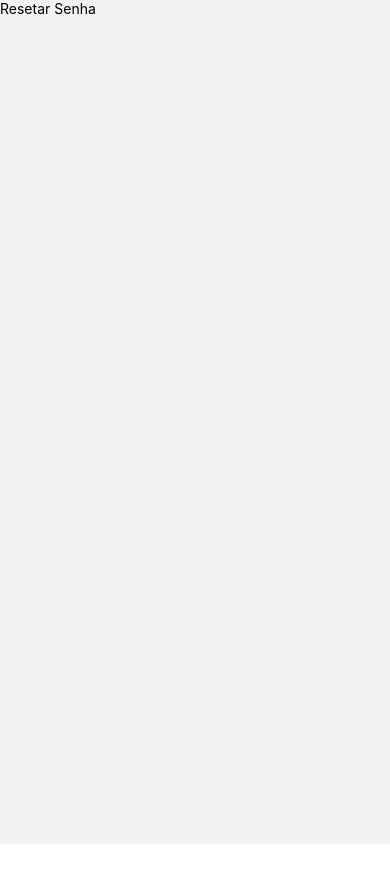
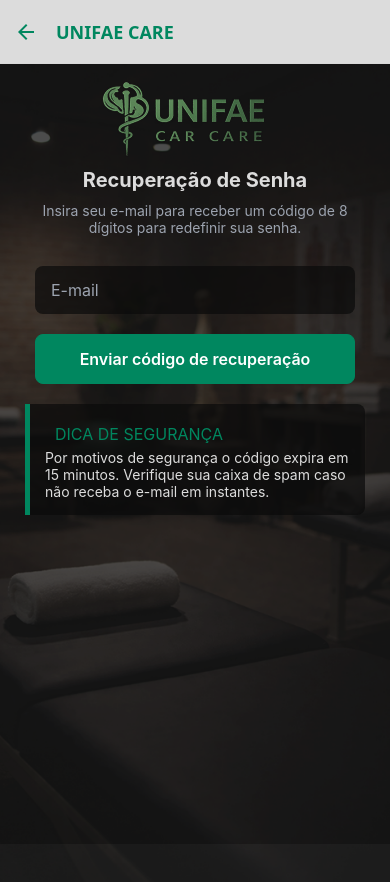
Before and after one commit to joaoBrandaoRessoni/Cuidar-Mover, a React Native app: screen /ResetarSenha in a window 390 px wide. Shown: the top 882 px of the page. Before the commit the page ends 844 px from the top, so only its background shows below. Built offline with nearby package versions, Linux system fonts and the light colour scheme.

Commit message:
Enviando a tela de solicitar o reset da senha

```diff
--- a/package.json
+++ b/package.json
@@ -3,7 +3,7 @@
   "version": "1.0.0",
   "main": "index.js",
   "scripts": {
-    "start": "expo start",
+    "start": "expo start -c",
     "android": "expo run:android",
     "ios": "expo run:ios",
     "web": "expo start --web"
@@ -17,7 +17,7 @@
     "react": "^19.1.0",
     "react-dom": "^19.1.0",
     "react-native": "0.81.5",
-    "react-native-gesture-handler": "^2.31.1",
+    "react-native-gesture-handler": "~2.28.0",
     "react-native-safe-area-context": "~5.6.0",
     "react-native-screens": "~4.16.0",
     "react-native-web": "^0.21.2"
--- a/src/components/Input/index.js
+++ b/src/components/Input/index.js
@@ -7,6 +7,8 @@
   value,
   onChangeText,
   style,
+  keyboardType,
+  secureTextEntry,
   ...rest
 }) {
   return (
@@ -17,6 +19,8 @@
         placeholderTextColor={colors.font}
         value={value}
         onChangeText={onChangeText}
+        keyboardType={keyboardType ?? "default"}
+        secureTextEntry={secureTextEntry}
         {...rest}
       />
     </View>
--- a/src/pages/Login.js
+++ b/src/pages/Login.js
@@ -55,16 +55,18 @@
                         placeholder="E-mail"
                         value={email}
                         onChangeText={setEmail}
+                        keyboardType={"email-address"}
                     />
 
                     <Input
                         placeholder="Senha"
                         value={senha}
                         onChangeText={setSenha}
+                        secureTextEntry={true}
                     />
 
                     <View style={{ alignItems: 'flex-end', paddingHorizontal: 35 }}>
-                        <TouchableOpacity>
+                        <TouchableOpacity onPress={() => navigation.navigate("ResetarSenha")}>
                             <Text style={styles.txtVerde}>Recuperar Senha</Text>
                         </TouchableOpacity>
                     </View>
--- a/src/pages/RecuperarAcesso.js
+++ b/src/pages/RecuperarAcesso.js
@@ -5,6 +5,7 @@
 import Input from '../components/Input'
 import Button from '../components/Button'
 import Footer from '../components/Footer'
+import FeedbackCard from '../components/FeedbackCard/FeedbackCard'
 
 const { height, width } = Dimensions.get('window');
 
@@ -13,6 +14,42 @@
     const [senha, setSenha] = useState('');
     const [codigo, setCodigo] = useState('');
     const [confirmeSenha, setConfirmeSenha] = useState('');
+    const [feedback, setFeedback] = useState({
+        message: '',
+        type: 'error'
+    });
+
+    const handleSubmit = () => {
+        if (!senha || !email || !codigo || !confirmeSenha) {
+            setFeedback({
+                message: 'Campos vazios, todos os campos devem estar preenchidos.',
+                type: 'error'
+            });
+
+            return;
+        }
+
+        if (senha != confirmeSenha) {
+            setFeedback({
+                message: 'Ambas as senhas digitadas precisam ser iguais',
+                type: 'error'
+            });
+            return;
+        }
+
+        if (senha && confirmeSenha) {
+            setFeedback({
+                message: 'Senha alterada com sucesso.',
+                type: 'success'
+            });
+            setTimeout(() => {
+                navigation.navigate("Login")
+            }, 1500);
+            return;
+        }
+
+        setFeedback({ message: '', type: 'error' });
+    };
 
     return (
         <ImageBackground
@@ -41,6 +78,7 @@
                         placeholder="E-mail"
                         value={email}
                         onChangeText={setEmail}
+                        keyboardType={"email-address"}
                     />
                     <Input
                         placeholder="Código de verificação"
@@ -52,22 +90,29 @@
                         placeholder="Senha"
                         value={senha}
                         onChangeText={setSenha}
+                        secureTextEntry={true}
                     />
 
                     <Input
                         placeholder="Confirmar senha"
                         value={confirmeSenha}
                         onChangeText={setConfirmeSenha}
+                        secureTextEntry={true}
                     />
                 </View>
 
                 <View>
                     <Button
                         title="Atualizar Senha"
-                        onPress={() => console.log('Clicou')}
+                        onPress={handleSubmit}
                         color={colors.greenPrimary}
                     />
                 </View>
+
+                <FeedbackCard
+                    type={feedback.type}
+                    message={feedback.message}
+                />
 
                 {/* <Footer /> */}
             </View>
--- a/src/pages/ResetarSenha.js
+++ b/src/pages/ResetarSenha.js
@@ -1,9 +1,124 @@
-import { View, Text } from 'react-native'
+import {
+  View,
+  Text,
+  ImageBackground,
+  StyleSheet,
+  Dimensions,
+  Image,
+} from "react-native";
+import { colors } from "../theme/colors";
+import Card from "../components/Card";
+import Input from "../components/Input";
+import { useState } from "react";
+import Button from "../components/Button";
+import FeedbackCard from "../components/FeedbackCard/FeedbackCard";
 
-export const ResetarSenha = () => {
-    return (
+const { height, width } = Dimensions.get("window");
+
+export const ResetarSenha = ({ navigation }) => {
+  const [email, setEmail] = useState("");
+  const [feedback, setFeedback] = useState({
+    message: "",
+    type: "error",
+  });
+
+  const handleSubmit = () => {
+    if (!email) {
+      setFeedback({
+        message: "Campo vazio, digite o e-mail para prosseguir.",
+        type: "error",
+      });
+      return;
+    }
+
+    setFeedback({ message: "", type: "error" });
+
+    navigation.navigate("RecuperarAcesso");
+  };
+
+  return (
+    <ImageBackground
+      source={require("../../assets/imagens/capa.png")}
+      style={styles.background}
+      resizeMode="cover"
+    >
+      <View style={styles.overlay}>
+        <View style={styles.top}>
+          <Image
+            source={require("../../assets/imagens/logo.png")}
+            style={styles.logo}
+          />
+          <Text style={styles.titulo}>Recuperação de Senha</Text>
+        </View>
+
+        <View style={{ paddingHorizontal: 25 }}>
+          <Text style={styles.txtRedef}>
+            Insira seu e-mail para receber um código de 8 dígitos para redefinir
+            sua senha.
+          </Text>
+        </View>
+
+        <View style={{ gap: 15, paddingVertical: 20 }}>
+          <Input
+            placeholder="E-mail"
+            value={email}
+            onChangeText={setEmail}
+            keyboardType={"email-address"}
+          />
+        </View>
+
         <View>
-            <Text>Resetar Senha</Text>
+          <Button
+            title="Enviar código de recuperação"
+            onPress={handleSubmit}
+            color={colors.greenPrimary}
+          />
         </View>
-    )
-}
+
+        <View style={{ paddingHorizontal: 25, paddingVertical: 20 }}>
+          <Card
+            title="DICA DE SEGURANÇA"
+            text="Por motivos de segurança o código expira em 15 minutos. Verifique sua caixa de spam caso não receba o e-mail em instantes."
+          />
+        </View>
+
+        <FeedbackCard type={feedback.type} message={feedback.message} />
+      </View>
+    </ImageBackground>
+  );
+};
+
+const styles = StyleSheet.create({
+  background: {
+    flex: 1,
+    width: width,
+    height: height,
+  },
+  container: {
+    flex: 1,
+    justifyContent: "center",
+    alignItems: "center",
+  },
+  top: {
+    alignItems: "center",
+  },
+  overlay: {
+    backgroundColor: "rgba(0,0,0,0.25)",
+    flex: 1,
+    overflow: "hidden",
+  },
+  titulo: {
+    fontSize: 20,
+    fontWeight: 700,
+    color: "#dcdcdc",
+    textAlign: "center",
+  },
+  txtRedef: {
+    color: colors.font,
+    paddingVertical: 10,
+    textAlign: "center",
+  },
+  logo: {
+    marginTop: 0,
+  },
+});
--- a/src/routes/Navigation.js
+++ b/src/routes/Navigation.js
@@ -35,7 +35,17 @@
             <Stack.Screen
                 name='ResetarSenha'
                 component={ResetarSenha}
-                options={{ headerShown: false }}
+                options={{
+                    headerShown: true,
+                    title: "UNIFAE CARE",
+                    headerStyle: {
+                        backgroundColor: colors.grayLight,
+                    },
+                    headerTintColor: colors.greenPrimary,
+                    headerTitleStyle: {
+                        fontWeight: 'bold',
+                    },
+                }}
             />
         </Stack.Navigator>
     )
```
Also changed, not shown: 1 other file (tests, documents, lock files or other folders).
